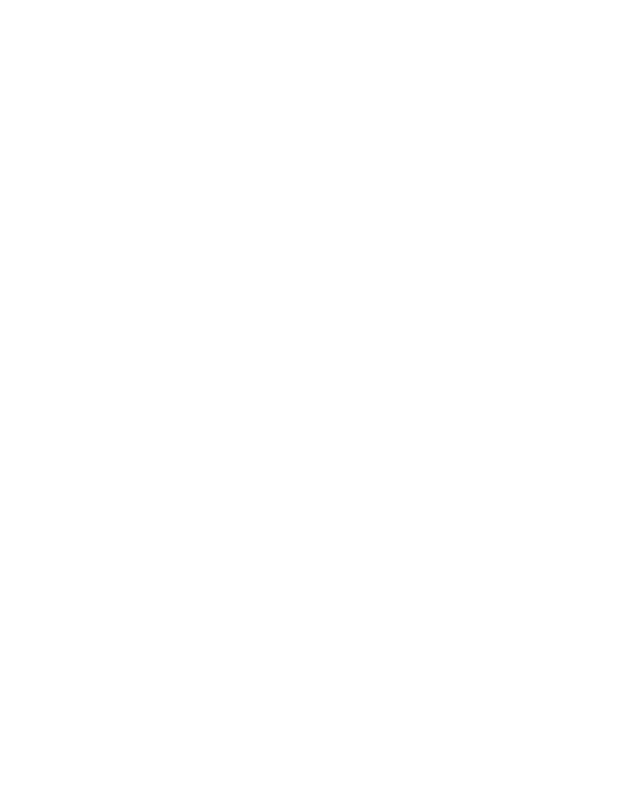
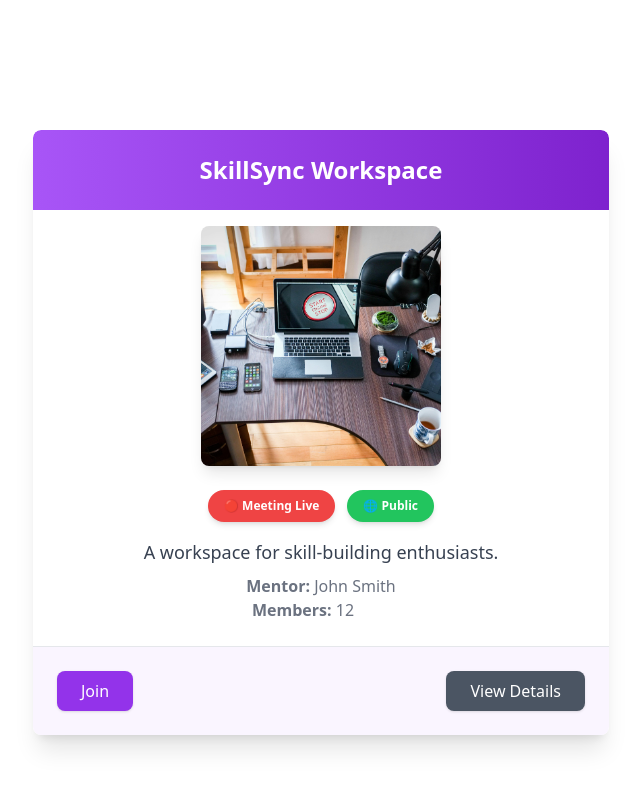
Before and after one commit to opencodeiiita/SkillSync-Frontend, a React (Vite) app: page /workspace in a window 1280 px wide. Before the commit this address had no page. Shown: the top 788 px of the page, without its empty margins (319-959 px from the left). Built offline with nearby package versions, Linux system fonts and the light colour scheme; the HTML template or start-up script is replaced by a standard one.

Commit message:
Created Workspace card component

```diff
--- a/package.json
+++ b/package.json
@@ -21,6 +21,7 @@
     "framer-motion": "^11.15.0",
     "lucide-react": "^0.468.0",
     "react": "^18.3.1",
+    "react-chartjs-2": "^5.2.0",
     "react-dom": "^18.3.1",
     "react-icons": "^5.4.0",
     "react-router-dom": "^7.0.2"
--- a/src/App.tsx
+++ b/src/App.tsx
@@ -1,15 +1,12 @@
-import React from 'react';
+import React, { useEffect, useState } from 'react';
 import { BrowserRouter as Router, Routes, Route } from 'react-router-dom';
 import './App.css';
 import './index.css';
-import { useEffect,useState } from 'react';
-// import Register from './pages/Register.tsx';
-import Home from './pages/Home.tsx'; // Import the Home component
-// import Profile from './pages/Profile.tsx'; // Add Profile Page route
-// import Settings from './pages/Settings.tsx'; // Add Settings Page route
+import Home from './pages/Home.tsx';
+import Workspace from './components/Workspace.tsx';
+
 
 const App = () => {
-
   const [isDarkMode, setIsDarkMode] = useState(false);
 
   useEffect(() => {
@@ -24,15 +21,14 @@ const App = () => {
   }, [isDarkMode]);
 
 
+
   return (
     <Router>
       <div className="App">
-        {/* Main routes defined here */}
         <Routes>
-          <Route path="/" element={<Home isDarkMode={isDarkMode} setIsDarkMode={setIsDarkMode}/>} />
-          {/* <Route path="/register" element={<Register />} /> */}
-          {/* <Route path="/profile" element={<Profile />} /> */}
-          {/* <Route path="/settings" element={<Settings />} /> */}
+          <Route path="/" element={<Home isDarkMode={isDarkMode} setIsDarkMode={setIsDarkMode} />} />
+
+          <Route path="/workspace" element={<Workspace  />} />
         </Routes>
       </div>
     </Router>
--- /dev/null
+++ b/src/components/Workspace.tsx
@@ -0,0 +1,126 @@
+import React, { useState } from 'react';
+import { useNavigate } from 'react-router-dom';
+import placeholderImage from '../assets/placeholder.jpg';
+
+interface WorkspaceProps {
+  workspaceName: string;
+  mentorName: string;
+  description: string;
+  currentMembers: number;
+  isMeetingLive: boolean;
+  workspaceType: string;
+  workspacePhoto: string;
+  onJoin: () => void;
+  onViewDetails: () => void;
+}
+
+const Workspace: React.FC<Partial<WorkspaceProps>> = (props) => {
+  const {
+    workspaceName = "SkillSync Workspace",
+    mentorName = "John Smith",
+    description = "A workspace for skill-building enthusiasts.",
+    currentMembers = 12,
+    isMeetingLive = true,
+    workspaceType = "Public",
+    workspacePhoto = placeholderImage,
+    onJoin = () => console.log("Joined the workspace"),
+    onViewDetails = () => console.log("Redirect to workspace details"),
+  } = props;
+
+  const [joinStatus, setJoinStatus] = useState('Join');
+  const [isJoined, setIsJoined] = useState(false);
+  const navigate = useNavigate();
+
+  const handleJoin = () => {
+    if (workspaceType === 'Public') {
+      setJoinStatus('Joined');
+    } else {
+      setJoinStatus('Request Sent');
+    }
+    setIsJoined(true);
+    onJoin();
+  };
+
+  const handleViewDetails = () => {
+    onViewDetails();
+    navigate('/workspace-details');
+  };
+
+  return (
+    <div className="min-h-screen flex items-center justify-center">
+      <div className="w-full lg:max-w-xl sm:max-w-lg bg-white rounded-lg shadow-xl overflow-hidden transform hover:scale-105 transition-transform duration-300">
+        {/* Card Header */}
+        <div className="p-6 bg-gradient-to-r from-purple-500 to-purple-700 text-white rounded-t-lg">
+          <h2 className="text-2xl font-bold">{workspaceName}</h2>
+        </div>
+
+        {/* Card Image */}
+        <div className="flex justify-center mt-4">
+          <img
+            src={workspacePhoto || placeholderImage}
+            alt="Workspace"
+            className="lg:w-60 lg:h-60 sm:w-40 sm:h-40 object-cover rounded-lg shadow-lg"
+          />
+        </div>
+
+        {/* Card Body */}
+        <div className="p-6 text-center">
+          <div className="flex justify-center space-x-3 mb-4">
+            {isMeetingLive && (
+              <span className="px-4 py-2 bg-red-500 text-white text-xs font-semibold rounded-full shadow-md">
+                🔴 Meeting Live
+              </span>
+            )}
+            <span
+              className={`px-4 py-2 text-xs font-semibold rounded-full shadow-md ${
+                workspaceType === 'Public'
+                  ? 'bg-green-500 text-white'
+                  : 'bg-red-500 text-white'
+              }`}
+            >
+              {workspaceType === 'Public' ? '🌐 Public' : '🔒 Private'}
+            </span>
+          </div>
+          <p className="text-gray-700 text-lg mb-2">{description}</p>
+          <p className="text-gray-500">
+            <strong>Mentor:</strong> {mentorName}
+          </p>
+          <p className="text-gray-500 mr-9">
+            <strong>Members:</strong> {currentMembers}
+          </p>
+        </div>
+
+        {/* Card Footer */}
+        <div className="p-6 border-t bg-purple-50 rounded-b-lg">
+          <div className="flex justify-between items-center">
+            <button
+              onClick={handleJoin}
+              className={`py-2 px-6 rounded-lg shadow transition-colors ${
+                isJoined
+                  ? 'bg-green-600 text-white hover:bg-green-700'
+                  : 'bg-purple-600 text-white hover:bg-purple-700'
+              }`}
+            >
+              {joinStatus}
+            </button>
+            <button
+              onClick={handleViewDetails}
+              className="bg-gray-600 text-white py-2 px-6 rounded-lg shadow hover:bg-gray-700 transition-colors"
+            >
+              View Details
+            </button>
+          </div>
+          {isJoined && (
+            <p className="mt-4 text-green-600 font-semibold text-center">
+              {workspaceType === 'Public'
+                ? 'You have successfully joined the workspace!'
+                : 'Your request to join the workspace has been sent!'}
+            </p>
+          )}
+        </div>
+      </div>
+    </div>
+  );
+};
+
+export default Workspace;
```
Also changed, not shown: src/assets/placeholder.jpg (added), 1 other file (tests, documents, lock files or other folders).
